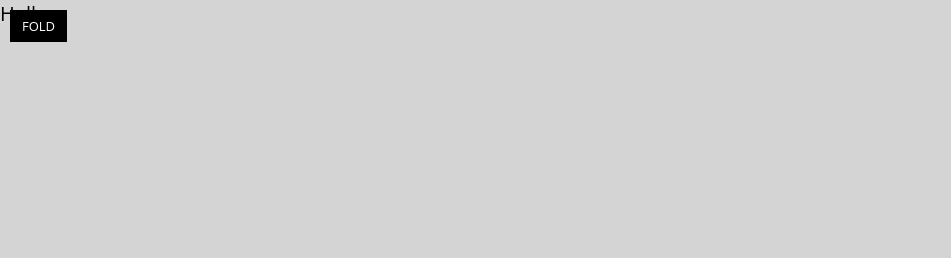
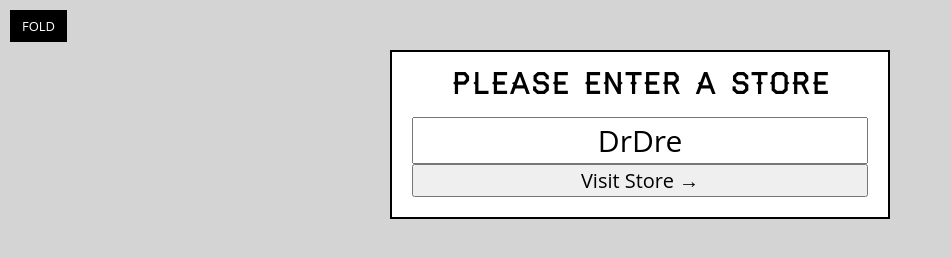
Before and after one commit to rookielzy/fish-fish, a React app: page / in a window 1280 px wide. Shown: the whole page, without its empty margins (0-951 px from the left). Built offline with nearby package versions, Linux system fonts and the light colour scheme.

Commit message:
Redirect to Store

```diff
--- a/package.json
+++ b/package.json
@@ -3,6 +3,7 @@
   "version": "0.1.0",
   "private": true,
   "dependencies": {
+    "prop-types": "^15.5.10",
     "react": "^15.6.1",
     "react-dom": "^15.6.1",
     "react-router-dom": "^4.2.2",
--- a/src/components/StorePicker.js
+++ b/src/components/StorePicker.js
@@ -1,11 +1,44 @@
 import React from 'react';
+import { Redirect } from 'react-router-dom';
+import { getStoreName } from '../helpers';
 
 class StorePicker extends React.Component {
+
+    state = {
+        redirect: false,
+        storeName: ''
+    }
+
+    goToStore = (event) => {
+        event.preventDefault();
+        let storeName = this.storeInput.value;
+        this.setState({
+            redirect: true,
+            storeName: storeName
+        })
+    }
+
     render() {
-        return (
-            <div>Hello</div>
-        );
+        if (!this.state.redirect) {
+            return (
+                <form className="store-selector" onSubmit={this.goToStore}>
+                    <h2>Please Enter A Store</h2>
+                    <input type="text"
+                        required
+                        placeholder="Store Name"
+                        defaultValue={getStoreName()}
+                        ref={input => this.storeInput = input}
+                    />
+                    <button type="submit">Visit Store →</button>
+                </form>
+            );
+        } else {
+            return (
+                <Redirect to={`store/${this.state.storeName}`} />
+            );
+        }
     }
 }
 
+
 export default StorePicker;
--- a/src/css/style.css
+++ b/src/css/style.css
@@ -343,3 +343,22 @@
 	background: #fff;
 	color: #000;
 }
+
+/* StorePicker Start */
+.store-selector {
+	background: #fff;
+	max-width: 500px;
+	margin: 50px auto;
+	padding: 2rem;
+	border: 2px solid #000;
+}
+
+.store-selector input, .store-selector button {
+	width: 100%;
+}
+
+.store-selector input[type="text"], .store-selector button[type="text"] {
+	text-align: center;
+	font-size: 3rem;
+}
+/* StorePicker End */
--- /dev/null
+++ b/src/helpers.js
@@ -0,0 +1,9 @@
+export function formatPrice(money) {
+    return `￥${(money / 100).toFixed(2).replace(/\B(?=(\d{3})+(?!\d))/g, ',')}`;
+}
+
+export function getStoreName() {
+    const storeName = ['Eminem', 'Kendrick-Lamar', 'Nas', 'DrDre'];
+
+    return `${storeName[Math.floor(Math.random() * storeName.length)]}`;
+}
```
